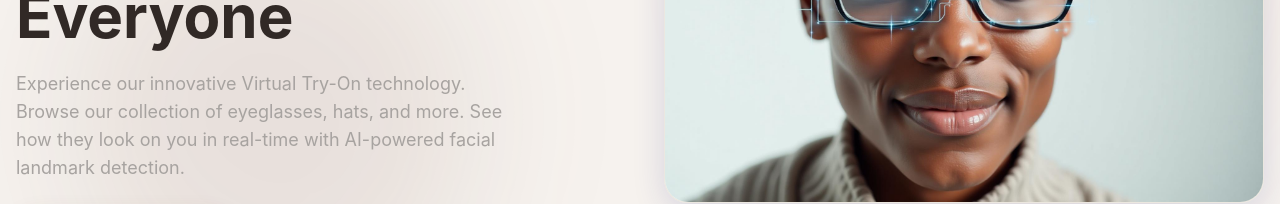
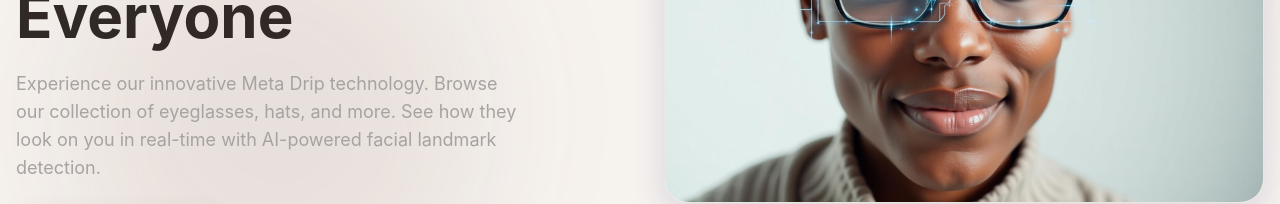
Before and after one commit to helo-ayush/VirtualTry, a React (Vite) app: page / in a window 1280 px wide. Shown: the part 388-592 px from the top of the page. Built offline with nearby package versions, Linux system fonts and the light colour scheme; the HTML template or start-up script is replaced by a standard one.

Commit message:
Update Landing.tsx

```diff
--- a/src/pages/Landing.tsx
+++ b/src/pages/Landing.tsx
@@ -107,7 +107,7 @@ const Landing = () => {
                 animate={{ opacity: 1, y: 0 }}
                 transition={{ delay: 0.4 }}
               >
-                Experience our innovative Virtual Try-On technology. Browse our collection of eyeglasses,
+                Experience our innovative Meta Drip technology. Browse our collection of eyeglasses,
                 hats, and more. See how they look on you in real-time with AI-powered facial landmark detection.
               </motion.p>
 
```
